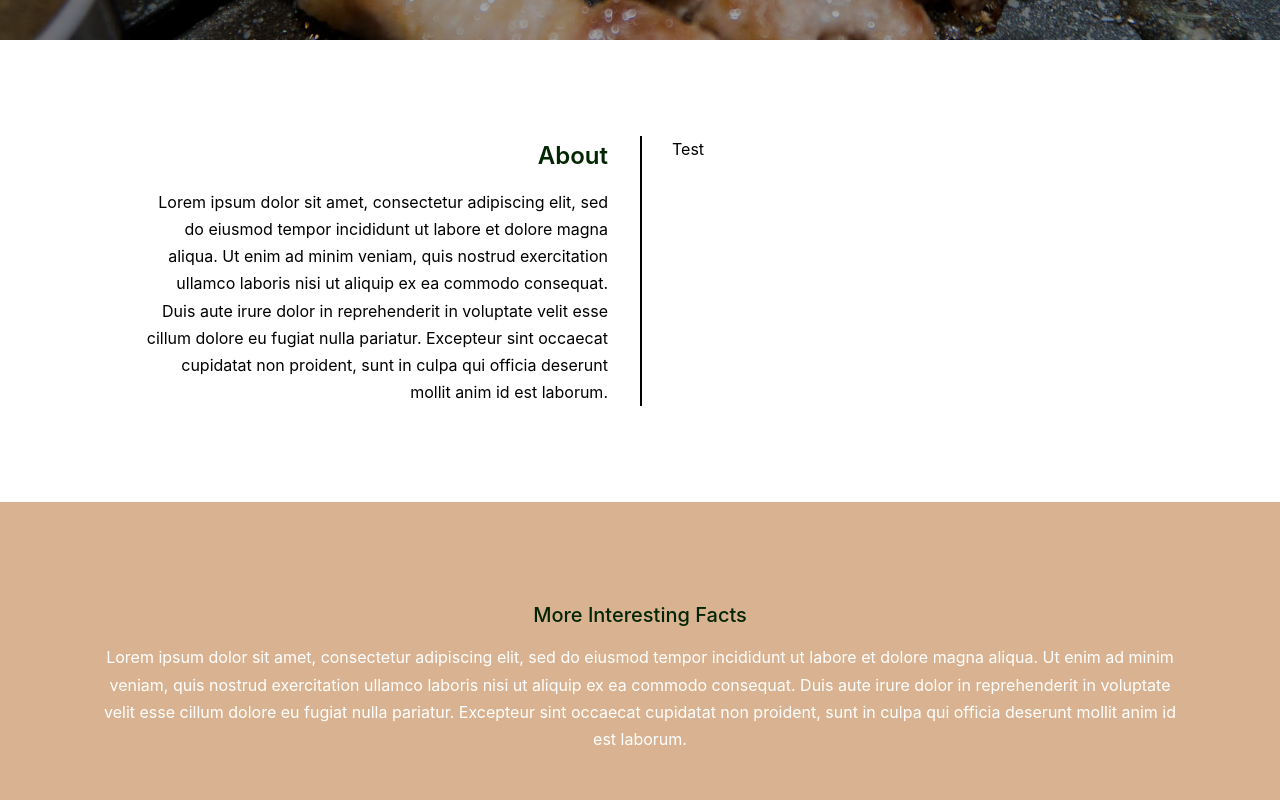
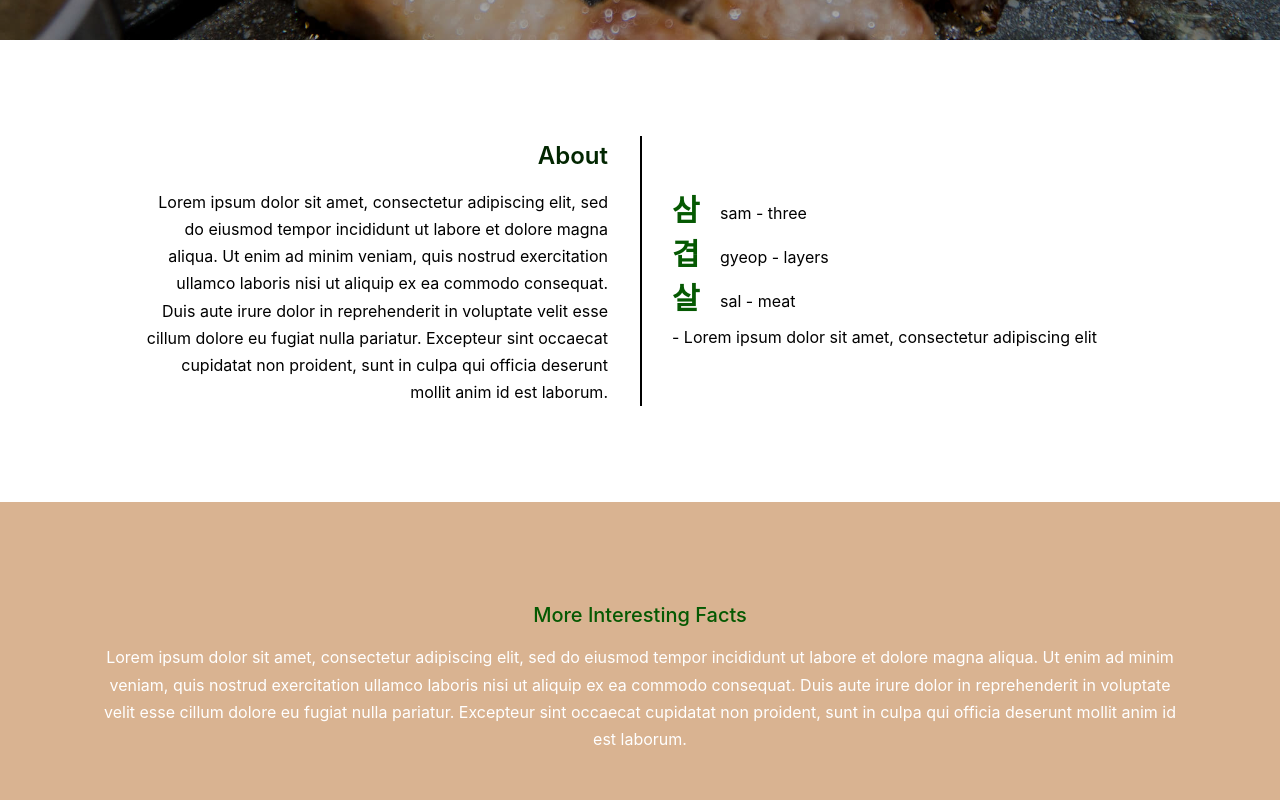
Before and after one commit to d-mini/mediendesign, a React (Create React App) app: page / in a window 1280 px wide. Shown: the part 560-1360 px from the top of the page. Built offline with nearby package versions, Linux system fonts and the light colour scheme.

Commit message:
UPDATE footer
ADD about content

```diff
--- a/src/components/About.js
+++ b/src/components/About.js
@@ -11,13 +11,26 @@ function About() {
                         <p>Lorem ipsum dolor sit amet, consectetur adipiscing elit, sed do eiusmod tempor incididunt ut labore et dolore magna aliqua. Ut enim ad minim veniam, quis nostrud exercitation ullamco laboris nisi ut aliquip ex ea commodo consequat. Duis aute irure dolor in reprehenderit in voluptate velit esse cillum dolore eu fugiat nulla pariatur. Excepteur sint occaecat cupidatat non proident, sunt in culpa qui officia deserunt mollit anim id est laborum.</p>
                     </div>
                     <div className='border-t-2 lg:absolute h-full lg:col-start-1 lg:col-end-3 lg:left-1/2 lg:border-t-0 lg:border-l-2'></div>
-                    <div className='relative text-center lg:text-left'>Test</div>
+                    <div className='relative self-center'>
+                        <div className='grid grid-cols-2 lg:grid-cols-[32px_minmax(0,_1fr)] grid-rows-3 gap-x-4 gap-y-2 items-end'>
+                            <span className='text-primary-light text-3xl font-semibold text-right lg:text-left'>삼</span>
+                            <span>sam - three</span>
+
+                            <span className='text-primary-light text-3xl font-semibold text-right lg:text-left'>겹</span>
+                            <span>gyeop - layers</span>
+
+                            <span className='text-primary-light text-3xl font-semibold text-right lg:text-left'>살</span>
+                            <span>sal - meat</span>
+                        </div>
+
+                        <div className='mt-2 text-center lg:text-left'>- Lorem ipsum dolor sit amet, consectetur adipiscing elit</div>
+                    </div>
                 </div>
             </div>
 
             <div className='w-full section-color'>
                 <div className='text-center text-white py-20 px-12 sm:py-24 sm:px-24'>
-                    <h2 className='text-primary mb-3'>More Interesting Facts</h2>
+                    <h2 className='text-primary-light mb-3'>More Interesting Facts</h2>
                     <p>Lorem ipsum dolor sit amet, consectetur adipiscing elit, sed do eiusmod tempor incididunt ut labore et dolore magna aliqua. Ut enim ad minim veniam, quis nostrud exercitation ullamco laboris nisi ut aliquip ex ea commodo consequat. Duis aute irure dolor in reprehenderit in voluptate velit esse cillum dolore eu fugiat nulla pariatur. Excepteur sint occaecat cupidatat non proident, sunt in culpa qui officia deserunt mollit anim id est laborum.</p>
                 </div>
             </div>
--- a/src/components/Footer.css
+++ /dev/null
@@ -1,10 +0,0 @@
-@import '../variables.css';
-
-.footer {
-    background-color: var(--main);
-    height: 50px;
-
-    display: flex;
-    align-items: center;
-    color: var(--white);
-}
--- a/src/components/Footer.js
+++ b/src/components/Footer.js
@@ -1,10 +1,20 @@
 import React from 'react';
-import './Footer.css';
 
 function Footer() {
   return (
-    <div className='footer'>
-      Footer Text
+    <div className='bg-main h-16 flex items-center text-white p-4'>
+      <span className='h-full w-auto'>
+        <svg className='w-full h-full' viewBox="0 0 1024 512" xmlns="http://www.w3.org/2000/svg">
+          <g fill='#fff'>
+            <text x="83.533px" y="363.666px" style={{ fontFamily: 'NanumMyeongjo, Nanum Myeongjo, serif', fontSize: '300px' }}>삼겹살</text>
+            <g fillOpacity={0}>
+              <path d="M1024,49.072l-49.072,-49.072l-925.856,0l-49.072,49.072l0,413.856l49.072,49.072l925.856,0l49.072,-49.072l-0,-413.856Z" />
+            </g>
+            <path d="M1024,49.072l-49.072,-49.072l-925.856,0l-49.072,49.072l0,413.856l49.072,49.072l925.856,0l49.072,-49.072l-0,-413.856Zm-20.833,8.629l-0,396.598c-0,-0 -36.868,36.868 -36.868,36.868c-0,-0 -908.598,-0 -908.598,-0c0,-0 -36.868,-36.868 -36.868,-36.868c0,-0 0,-396.598 0,-396.598c0,0 36.868,-36.868 36.868,-36.868c0,0 908.598,0 908.598,0l36.868,36.868Z" />
+          </g>
+        </svg>
+      </span>
+      <span className='w-full text-right text-xs'>by Diem-Mi Nguyen</span>
     </div>
   );
 }
--- a/src/components/Gallery.css
+++ b/src/components/Gallery.css
@@ -37,6 +37,6 @@
 
 .galleryImage:hover img {
     filter: brightness(75%);
-    border-color: var(--secondary);
+    border-color: var(--secondary-light);
     border-width: 2px;
 }
--- a/src/components/Ingredients.js
+++ b/src/components/Ingredients.js
@@ -20,14 +20,14 @@ function Ingredients() {
 
             <div className='w-full section-color-right'>
                 <div className='flex flex-col xl:flex-row items-center justify-center gap-4 xl:gap-8 py-12 px-12 sm:py-16 sm:px-16'>
-                    <h2 className='text-secondary sm:self-start xl:self-auto'>Vegetables</h2>
+                    <h2 className='text-secondary-light sm:self-start xl:self-auto'>Vegetables</h2>
                     <Gallery></Gallery>
                 </div>
             </div>
 
             <div className='w-full section-color-left'>
                 <div className='flex flex-col xl:flex-row items-center justify-center gap-4 xl:gap-8 py-12 px-12 sm:py-16 sm:px-16'>
-                    <h2 className='text-secondary order-first xl:order-last sm:self-end xl:self-auto shrink-0'>Side Dishes</h2>
+                    <h2 className='text-secondary-light order-first xl:order-last sm:self-end xl:self-auto shrink-0'>Side Dishes</h2>
                     <Gallery></Gallery>
                 </div>
             </div>
--- a/src/main.css
+++ b/src/main.css
@@ -471,6 +471,9 @@ video {
 .mb-3 {
   margin-bottom: 0.75rem;
 }
+.mt-2 {
+  margin-top: 0.5rem;
+}
 .flex {
   display: flex;
 }
@@ -479,6 +482,9 @@ video {
 }
 .h-full {
   height: 100%;
+}
+.h-16 {
+  height: 4rem;
 }
 .max-h-24 {
   max-height: 6rem;
@@ -499,14 +505,23 @@ video {
 .list-decimal {
   list-style-type: decimal;
 }
+.grid-cols-2 {
+  grid-template-columns: repeat(2, minmax(0, 1fr));
+}
 .grid-rows-1 {
   grid-template-rows: repeat(1, minmax(0, 1fr));
+}
+.grid-rows-3 {
+  grid-template-rows: repeat(3, minmax(0, 1fr));
 }
 .flex-col {
   flex-direction: column;
 }
 .flex-wrap {
   flex-wrap: wrap;
+}
+.items-end {
+  align-items: flex-end;
 }
 .items-center {
   align-items: center;
@@ -523,8 +538,24 @@ video {
 .gap-4 {
   gap: 1rem;
 }
+.gap-x-4 {
+  column-gap: 1rem;
+}
+.gap-y-2 {
+  row-gap: 0.5rem;
+}
+.self-center {
+  align-self: center;
+}
 .border-t-2 {
   border-top-width: 2px;
+}
+.bg-main {
+  --tw-bg-opacity: 1;
+  background-color: rgb(24 24 24 / var(--tw-bg-opacity));
+}
+.p-4 {
+  padding: 1rem;
 }
 .py-20 {
   padding-top: 5rem;
@@ -547,9 +578,27 @@ video {
 .text-center {
   text-align: center;
 }
+.text-right {
+  text-align: right;
+}
+.text-3xl {
+  font-size: 1.875rem;
+  line-height: 2.25rem;
+}
+.text-xs {
+  font-size: 0.75rem;
+  line-height: 1rem;
+}
+.font-semibold {
+  font-weight: 600;
+}
 .text-primary {
   --tw-text-opacity: 1;
   color: rgb(2 38 1 / var(--tw-text-opacity));
+}
+.text-primary-light {
+  --tw-text-opacity: 1;
+  color: rgb(5 89 2 / var(--tw-text-opacity));
 }
 .text-white {
   --tw-text-opacity: 1;
@@ -558,6 +607,10 @@ video {
 .text-secondary {
   --tw-text-opacity: 1;
   color: rgb(115 23 23 / var(--tw-text-opacity));
+}
+.text-secondary-light {
+  --tw-text-opacity: 1;
+  color: rgb(166 27 27 / var(--tw-text-opacity));
 }
 @media (min-width: 640px) {
 
@@ -636,6 +689,10 @@ video {
     grid-template-columns: repeat(2, minmax(0, 1fr));
   }
 
+  .lg\:grid-cols-\[32px_minmax\(0\2c _1fr\)\] {
+    grid-template-columns: 32px minmax(0, 1fr);
+  }
+
   .lg\:flex-row {
     flex-direction: row;
   }
```
